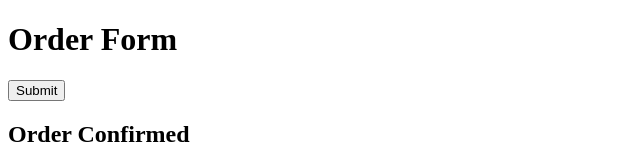
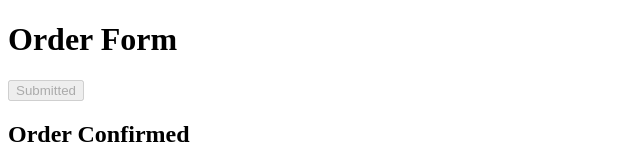
Before and after one commit to haukebri/QAgent, a website: page scripts/verdict-gate-fixtures/delayed-success.html in a window 1280 px wide. Both pictures are taken after a click on the button "Submit". Shown: the top 168 px of the page, without its empty margins (0-640 px from the left). Drawn offline with Linux system fonts and the light colour scheme.

Commit message:
verdict-gate: animate delayed-success during the 2.5s wait
The original fixture had a static intermediate state (no DOM activity
between click and the setTimeout firing). The settle loop reached its
3-stable-sample threshold within ~500ms and returned before the success
element appeared. Real-world forms typically show a transitional state
during submission (loading dots, disabled button, etc.) — the gate
relies on that signal to know the page hasn't stabilized yet.

The fix animates the button text every 200ms during the wait so the
gate sees continuous change until the success state lands and the
ticker is cleared. Production code unchanged.

```diff
--- a/scripts/verdict-gate-fixtures/delayed-success.html
+++ b/scripts/verdict-gate-fixtures/delayed-success.html
@@ -9,9 +9,18 @@
   </main>
   <script>
     document.getElementById('submit-btn').addEventListener('click', () => {
+      const btn = document.getElementById('submit-btn');
+      const result = document.getElementById('result');
+      btn.disabled = true;
+      let dots = 0;
+      const ticker = setInterval(() => {
+        dots = (dots + 1) % 4;
+        btn.textContent = 'Submitting' + '.'.repeat(dots);
+      }, 200);
       setTimeout(() => {
-        document.getElementById('result').innerHTML =
-          '<h2>Order Confirmed</h2><p>Thank you for your purchase.</p>';
+        clearInterval(ticker);
+        btn.textContent = 'Submitted';
+        result.innerHTML = '<h2>Order Confirmed</h2><p>Thank you for your purchase.</p>';
       }, 2500);
     });
   </script>
```
